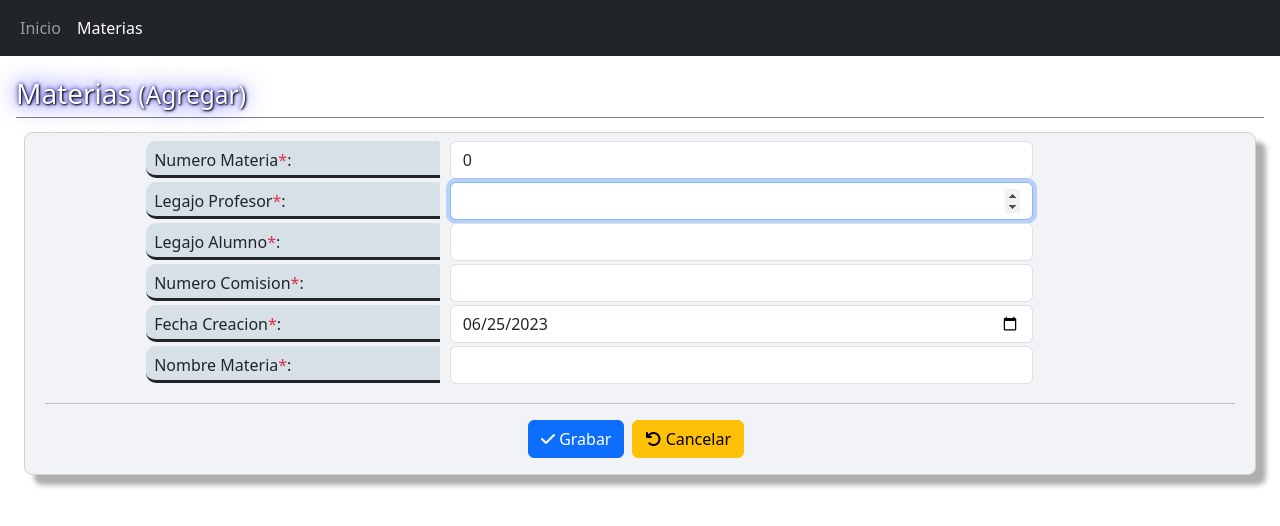
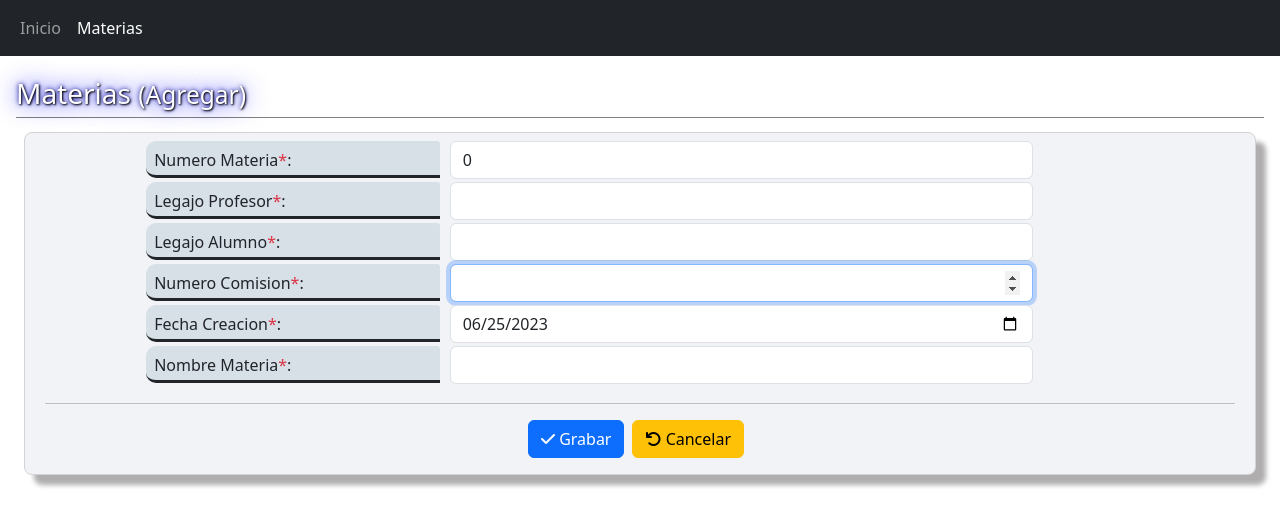
Before and after one commit to DanRei12/TPI-Etapa2-DDS, a React (Create React App) app in the folder frontend/: page /materias in a window 1280 px wide. Both pictures are taken after typing "Sample" into the empty fields and a click on the button "Agregar". Shown: the top 526 px of the page. Built offline with nearby package versions, Linux system fonts and the light colour scheme.

Commit message:
Correcciones

```diff
--- a/frontend/src/components/materias/Materias.jsx
+++ b/frontend/src/components/materias/Materias.jsx
@@ -108,9 +108,7 @@ function Materias() {
       // }
 
       modalDialogService.Confirm(
-        "Esta seguro que quiere " +
-          (item.Activo ? "desactivar" : "activar") +
-          " el registro?",
+        "Esta seguro que quiere eliminar el registro?",
         undefined,
         undefined,
         undefined,
--- a/frontend/src/components/materias/MateriasListado.jsx
+++ b/frontend/src/components/materias/MateriasListado.jsx
@@ -20,11 +20,8 @@ export default function MateriasListado({
             <thead>
               <tr>
                 <th className="text-center">Número Materia</th>
-                <th className="text-center">Legajo Profesor</th>
-                <th className="text-center">Lejago Alumno</th>
-                <th className="text-center">Número Comisión</th>
+                <th className="text-center">Descripción</th>
                 <th className="text-center">Fecha de creación</th>
-                <th className="text-center">Descripción</th>
                 <th className="text-center text-nowrap">Acciones</th>
               </tr>
             </thead>
@@ -33,11 +30,8 @@ export default function MateriasListado({
                 Items.map((Item) => (
                   <tr key={Item.nroMateria}>
                     <td className="text-center">{Item.nroMateria}</td>
-                    <td className="text-center">{Item.legajoProfesor}</td>
-                    <td className="text-center">{Item.legajoAlumno}</td>
-                    <td className="text-center">{Item.nroComision}</td>
+                    <td className="text-center">{Item.descripcion}</td>
                     <td className="text-center">{moment(Item.fechaCreacion).format("DD/MM/YYYY")}</td>
-                    <td className="text-center">{Item.descripcion}</td>
                     <td className="text-center text-nowrap">
 
                         <button
--- a/frontend/src/components/materias/MateriasRegistro.jsx
+++ b/frontend/src/components/materias/MateriasRegistro.jsx
@@ -35,12 +35,8 @@ export default function MateriasRegistro({
             <div className="col-sm-8 col-md-6">
               <input
                 type="number"
-                id="nroMateria"
-                name="nroMateria"
                 {...register("nroMateria", {
                     required: {value: true, message: "Numero de Materia es requerido" },
-                    minLength: {value: 1, message: "Numero de Materia debe tener al menos 1 caracter"},
-                    maxLength: {value: 10, message: "Numero de Materia debe tener menos de 10 caracteres"},
                 })}
                 className={"form-control" + (errors?.nroMateria ? "is-invalid" : " ")}
               />
@@ -104,6 +100,28 @@ export default function MateriasRegistro({
           </div>
                 */}
           {/* campo Legajo Alumno */}
+
+          <div className="row">
+            <div className="col-sm-4 col-md-3 offset-md-1">
+              <label className="col-form-label" htmlFor="Stock">
+                Legajo Alumno<span className="text-danger">*</span>:
+              </label>
+            </div>
+            <div className="col-sm-8 col-md-6">
+              <input
+                type="number"
+                {...register("legajoAlumno", {
+                  required: { value: true, message: "Legajo Alumno es requerido" },
+                })}
+                autoFocus
+                className={
+                  "form-control " + (errors?.legajoAlumno ? "is-invalid" : "")
+                }
+              />
+              <div className="invalid-feedback">{errors?.legajoAlumno?.message}</div>
+            </div>
+          </div>
+          {/*
           <div className="row">
             <div className="col-sm-4 col-md-3 offset-md-1">
               <label className="col-form-label" htmlFor="legajoAlumno">
@@ -129,8 +147,31 @@ export default function MateriasRegistro({
               </div>
             </div>
           </div>
+                */}
+          {/* campo Número Comisión */}
 
-          {/* campo Número Comisión */}
+          <div className="row">
+            <div className="col-sm-4 col-md-3 offset-md-1">
+              <label className="col-form-label" htmlFor="Stock">
+                Numero Comision<span className="text-danger">*</span>:
+              </label>
+            </div>
+            <div className="col-sm-8 col-md-6">
+              <input
+                type="number"
+                {...register("nroComision", {
+                  required: { value: true, message: "Numero Comision es requerido" },
+                })}
+                autoFocus
+                className={
+                  "form-control " + (errors?.nroComision ? "is-invalid" : "")
+                }
+              />
+              <div className="invalid-feedback">{errors?.nroComision?.message}</div>
+            </div>
+          </div>
+
+          {/*
           <div className="row">
             <div className="col-sm-4 col-md-3 offset-md-1">
               <label className="col-form-label" htmlFor="nroComision">
@@ -156,7 +197,7 @@ export default function MateriasRegistro({
               </div>
             </div>
           </div>
-
+                */}
           {/* campo Fecha Creacion */}
           <div className="row">
             <div className="col-sm-4 col-md-3 offset-md-1">
```
